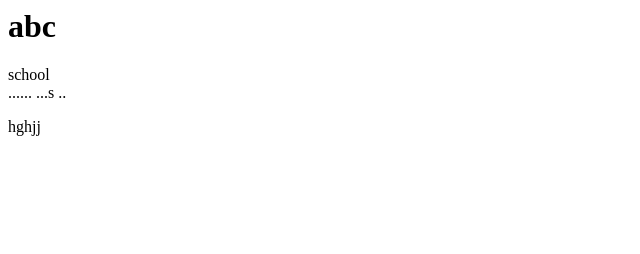
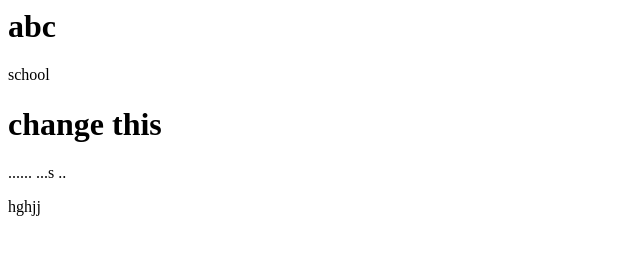
Before and after one commit to saikat76/GitGitHub, a plain HTML site: page index.html in a window 1280 px wide. Shown: the whole page, without its empty margins (0-640 px from the left). Drawn offline with Linux system fonts and the light colour scheme.

Commit message:
change recent

```diff
--- a/index.html
+++ b/index.html
@@ -2,6 +2,7 @@
 
 
 <div>school</div>
+<h1>change this</h1>
 
 ......
 
```
